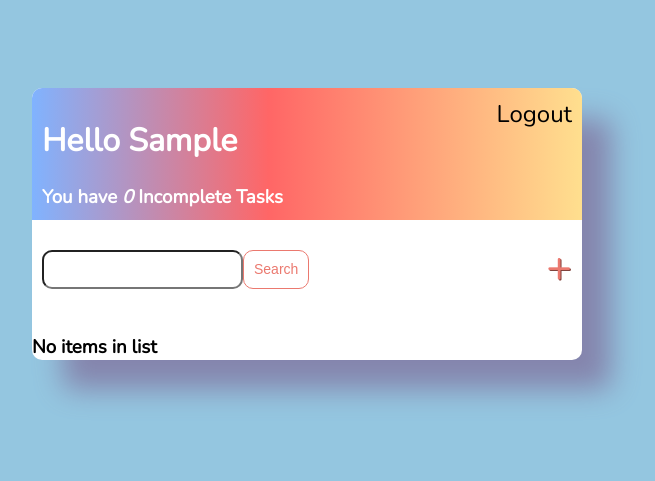
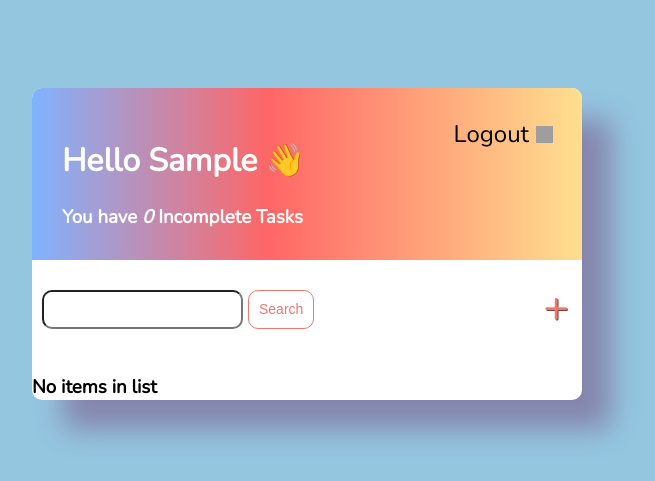
Before and after one commit to TaleeBarbieri/Django-To-Do, a Django app: page /home/ in a window 1280 px wide. Shown: the top 481 px of the page, without its empty margins (333-988 px from the left). Run offline with Django 3.2, Linux system fonts and the light colour scheme; the visitor is signed in with stand-in values (Sample User, id 1); data that the repository does not hold is empty; grey boxes are pictures that could not be loaded.

Commit message:
Additions to home page

```diff
--- a/pyproject.toml
+++ b/pyproject.toml
@@ -3,7 +3,7 @@ name = "to-do-app"
 version = "0.1.0"
 description = ""
 authors = ["TaleeBarbieri <talee.alexei@hotmail.com>"]
-packages = [{include = "todo_proj", from='src'}]
+packages = [{include = "base", from='src'}]
 
 [tool.poetry.dependencies]
 python = "^3.11"
--- a/src/static/main.css
+++ b/src/static/main.css
@@ -43,7 +43,7 @@ p{
     display: flex;
     justify-content: space-between;
     color: white;
-    padding: 10px;
+    padding: 30px;
     border-radius: 10px 10px 0 0;
     background: linear-gradient(90deg, #80b3ff 0%, #ff6666 43%, #ffff99 115%);
 }
@@ -52,11 +52,17 @@ p{
 
 
 .header-bar a{
-
     color: black;
     text-decoration: none;
     font-size: 24px;
 
+}
+
+.header-bar img{
+    margin: -1px;
+    margin-left: 7px;
+    height: 17px;
+    width: 17px;
 }
 
 .task-wrapper {
@@ -128,6 +134,7 @@ p{
     text-decoration: none;
     font-size: 43px;
     text-shadow: 1px 1px #81413b;
+    margin-right: 3px;
 }
 
 
@@ -158,7 +165,7 @@ label{
     text-decoration: none;
     border-radius: 10px 10px 10px 10px;
     transition: all 0.5s;
-
+    margin-left: 5px;
 }
 
 .button:hover{
@@ -170,32 +177,6 @@ label{
 }
 
 
-/*TODO: Footer Moves into the container when hovered */
-
-/*.footer {
-    background-color: #333;
-    color: #fff;
-    text-align: center;
-    padding: 10px 0;
-    position: fixed;
-    bottom: 0;
-    left: 375;
-    width: 50%;
-    padding-bottom: 0.1rem;    *//* Footer height *//*
-    border-radius: 40px 40px 40px 40px;
-    box-shadow: 20px 20px 12px -18px rgb(71, 71, 107);
-    transition: all 0.5s;
-
-}
-
-.footer:hover{
-    transform: scale(0.9);
-}
-
-.footer p{
-    margin: 0;
-}*/
-
 /* Use a media query to add a breakpoint at 800px: */
 @media screen and (max-width: 800px) {
   .footer{
--- a/src/templates/base/home.html
+++ b/src/templates/base/home.html
@@ -3,16 +3,16 @@
 
 <meta name="viewport" content="width=device-width, initial-scale=1.0">
 
-    {% block title %}<title>Home</title>{%endblock%}
+{% block title %}<title>Home</title>{%endblock%}
 
 <div class="header-bar">
     <div>
-        <h1>Hello {{user|title}}</h1>
+        <h1>Hello {{user|title}} 👋 </h1>
         <h3 style="margin:0"> You have <i>{{count}}</i> Incomplete Task{{ count|pluralize:"s" }}</h3>
     </div>
 
     {% if user.is_authenticated %}
-    <a href=" {% url 'logout' %}">Logout</a>
+    <a href=" {% url 'logout' %}">Logout<img src="https://cdn-icons-png.flaticon.com/512/4400/4400629.png"> </a>
     {% else %}
     <a href="{% url 'login' %}">Login</a>
     {%endif%}
--- a/src/templates/base/login.html
+++ b/src/templates/base/login.html
@@ -1,7 +1,7 @@
 {% extends 'base/main.html' %}
 {% block content %}
 
-    {% block title %}<title>Login</title>{%endblock%}
+{% block title %}<title>Login</title>{%endblock%}
 
 <div class="header-bar">
     <h1>Login</h1>
```
